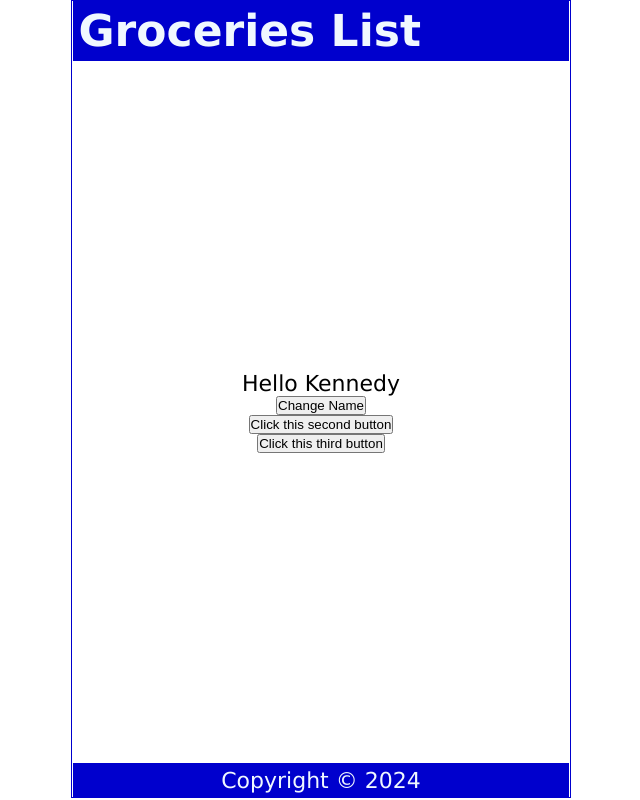
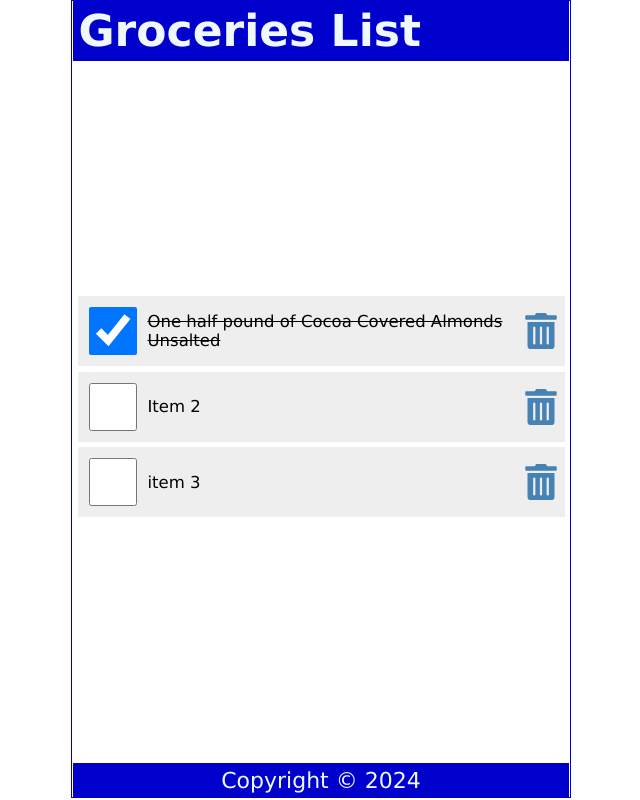
Before and after one commit to muendokennedy/react-tut-01, a React (Vite) app: page / in a window 1280 px wide. Shown: the whole page, without its empty margins (319-959 px from the left). Built offline with nearby package versions, Linux system fonts and the light colour scheme.

Commit message:
Looked at examples using the useState hook and using function along with it

```diff
--- a/package.json
+++ b/package.json
@@ -16,6 +16,7 @@
     "@types/react": "^18.0.27",
     "@types/react-dom": "^18.0.10",
     "@vitejs/plugin-react": "^3.1.0",
+    "react-icons": "^5.0.1",
     "vite": "^4.1.0"
   }
 }
--- a/src/Content.jsx
+++ b/src/Content.jsx
@@ -1,34 +1,57 @@
 import React, { useState } from 'react'
+
+import { FaTrashAlt } from 'react-icons/fa'
 
 export const Content = () => {
 
-  const [name, setName] = useState('Kennedy');
-  const [count, setCount] = useState(0);
+  const [items, setItems] = useState([
+    {
+      id: 1,
+      checked: true,
+      item: "One half pound of Cocoa Covered Almonds Unsalted"
+    },
+    {
+      id: 2,
+      checked: false,
+      item: "Item 2"
+    },
+    {
+      id: 3,
+      checked: false,
+      item: "item 3"
+    }
+  ]);
 
-  const handleNameChange = () => {
-    const names = ['Bob', 'Kelvin', 'Kennedy'];
-    const int = Math.floor(Math.random() * 3)
-    setName(names[int])
+  const handleCheck = (id) => {
+    const listItems = items.map((item) => item.id === id ? {...item, checked: !item.checked} : item);
+    setItems(listItems);
+    localStorage.setItem('shoppinglist', JSON.stringify(listItems));
   }
 
-  const handleClick = () => {
-    setCount(count + 1);
-    console.log(count);
-  }
-  const handleClick2 = () => {
-    console.log(count);
-  }
-  const handleClick3 = (e) => {
-    console.log(e.target);
+  const handleDelete = (id) => {
+    const listItems = items.filter((item) => item.id !== id);
+    setItems(listItems);
+    localStorage.setItem('shoppinglist', JSON.stringify(listItems));
   }
   return (
     <main>
-      <p>
-        Hello {name}
-      </p>
-      <button onClick={handleNameChange}>Change Name</button>
-      <button onClick={handleClick}>Click this second button</button>
-      <button onClick={handleClick2}>Click this third button</button>
+      {items.length ? (
+      <ul>
+        {items.map((item) => (
+          <li className='item' key={item.id}>
+            <input type="checkbox" onChange={() => handleCheck(item.id)} checked={item.checked} />
+            <label
+
+            style={(item.checked) ? {textDecoration: 'line-through'} : null}
+
+             onDoubleClick={() => handleCheck(item.id)}>{item.item}</label>
+            <FaTrashAlt onClick={() => handleDelete(item.id)} role='button' tabIndex='0'/>
+          </li>
+        ))}
+      </ul>
+      ) : (
+        <p style={{ marginTop: '2rem' }}>Your List is empty</p>
+      )}
     </main>
   )
 }
--- a/src/index.css
+++ b/src/index.css
@@ -49,3 +49,52 @@
   justify-content: center;
   align-items: center;
 }
+ul{
+  width: 100%;
+  list-style: none;
+  padding: 0 0.25rem 0.25rem;
+}
+ul li::before{
+  content: "\200B";
+}
+.item{
+  display: flex;
+  justify-content: flex-start;
+  align-items: center;
+  padding: 0.5rem 0 0.5rem 0.5rem;
+  margin: 0.25rem 0;
+  background-color: #eee;
+}
+.item:first-child{
+  margin: 0;
+}
+.item input[type="checkbox"]{
+  text-align: center;
+  width: 2.5rem;
+  width: 48px;
+  min-width: 48px;
+  height: 2.5rem;
+  height: 48px;
+  min-height: 48px;
+  cursor: pointer;
+  margin-right: 0.5rem;
+}
+.item input[type="checkbox"]:focus + label{
+  text-decoration: underline;
+}
+.item > label{
+  font-size: 0.75rem;
+  flex-grow: 1;
+}
+.item svg{
+  width: 48px;
+  min-width: 48px;
+  height: 36px;
+  font-size: 1rem;
+  color: steelblue;
+  cursor: pointer;
+}
+.item svg:focus, .item svg:hover{
+  color: red;
+  outline: none;
+}
```
Also changed, not shown: 1 other file (tests, documents, lock files or other folders).
